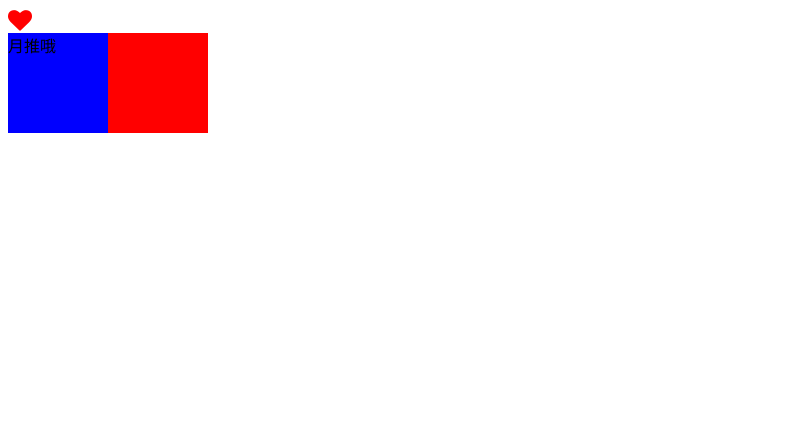
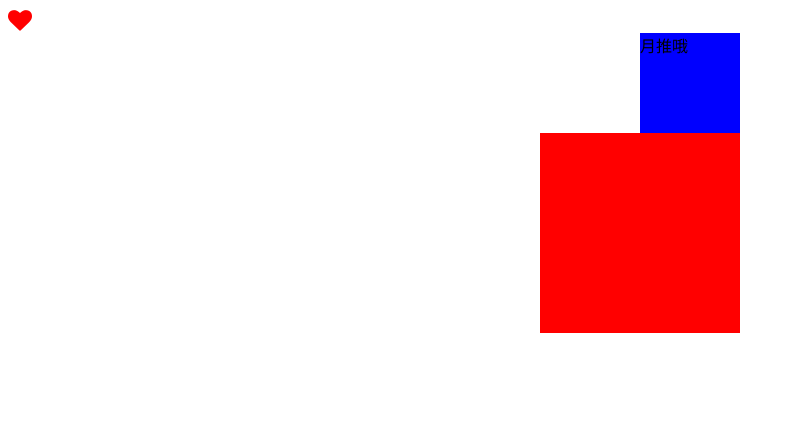
Before and after one commit to shuaizhang1/shuaizhang1.github.io, a plain HTML site: page ww/4/index.html in a window 1280 px wide. Shown: the whole page, without its empty margins (0-795 px from the left). Drawn offline with Linux system fonts and the light colour scheme.

Commit message:
chearfix-清除浮动

```diff
--- a/ww/4/index.html
+++ b/ww/4/index.html
@@ -10,31 +10,31 @@
      font-size: 24px;
      }
      .dv{
-     	float: left;
+     	float:right;
      	width: 100px;
      	height: 100px;
      	background: blue;
      }
      .dv1{
-     	width: 100px;
-     	height: 100px;
+     	width: 200px;
+     	height: 200px;
      	background: red;
-     	float: left;
+
+     }
+     .ddv{
+          width: 200px;
+          height: 400px;
+          margin: 0 auto;
      }
      .clear{clear: both;}
-     .clearfix:after{
-　　content:".";
-　　display:block;
-　　height:0;
-　　clear:both;
-　　}
+    .clearfix{overflow:auto;_height:1%}
 	</style>
 </head>
 	<div class="icon-heart"></div>
-	<div class="clearfix">
-	<div class="dv">月推哦</div>
-	<!-----------<div class="clear"></div>-------->
-	<div class="dv1"></div>
+	<div class="ddv">
+	<div class="dv clearfix">月推哦</div>
+	<!-- <div class="clear"></div> -->
+	<div class="dv1 clearfix"></div>
 </div>
 </body>
 </html>
```
